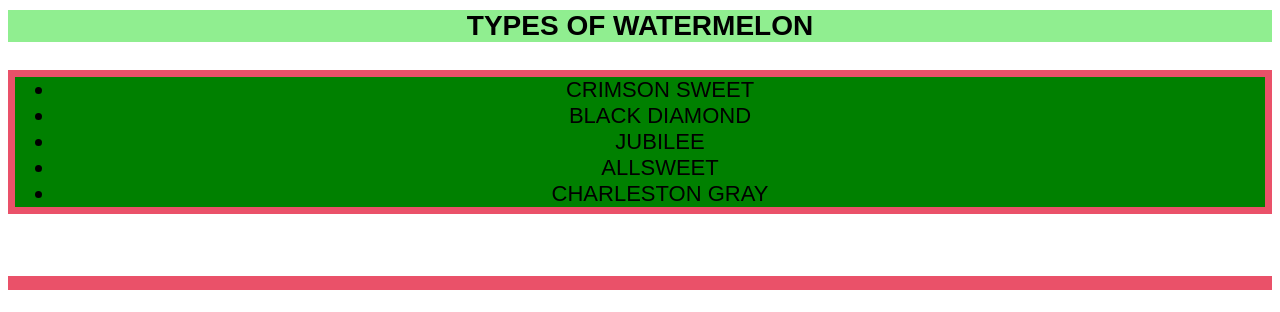
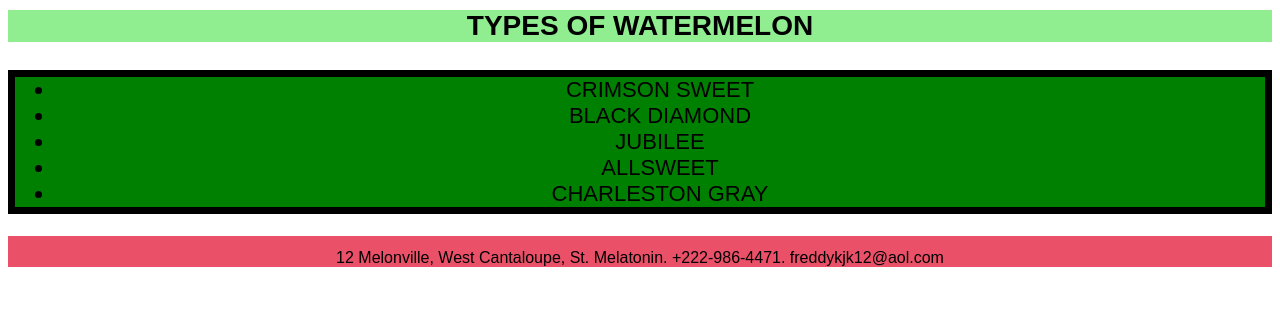
Before and after one commit to morganfox612/css-keyframes-workshop-, a plain HTML site: page index.html in a window 1280 px wide. Shown: the part 962-1274 px from the top of the page. After the commit the page ends 1237 px from the top, so only its background shows below. Drawn offline with Linux system fonts and the light colour scheme.

Commit message:
footer added

```diff
--- a/index.html
+++ b/index.html
@@ -33,11 +33,7 @@
       </div>
     </div>
     </section>
-    <br>
-    <section>
-      <ul>
-      </ul>
-    </section>
+    <footer>12 Melonville, West Cantaloupe, St. Melatonin. +222-986-4471. freddykjk12@aol.com</footer>
 
   </body>
 </html>
--- a/main.css
+++ b/main.css
@@ -59,5 +59,11 @@ ul {
   text-transform: uppercase;
   font-size: 22px;
   font-family: sans-serif;
-  border: 7px solid #ea5169;
+  border: 7px solid black;
 }
+
+footer {
+  background: #ea5169;
+  font-family: sans-serif;
+  padding-top: 1%;
+}
```
